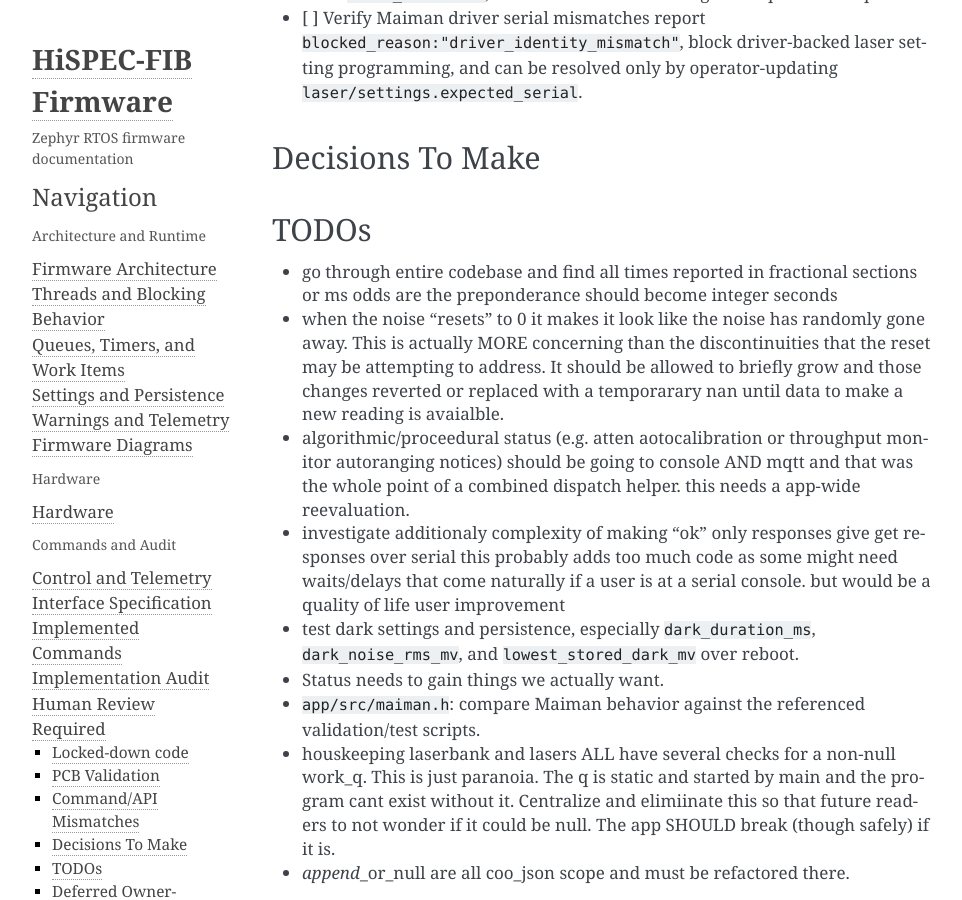
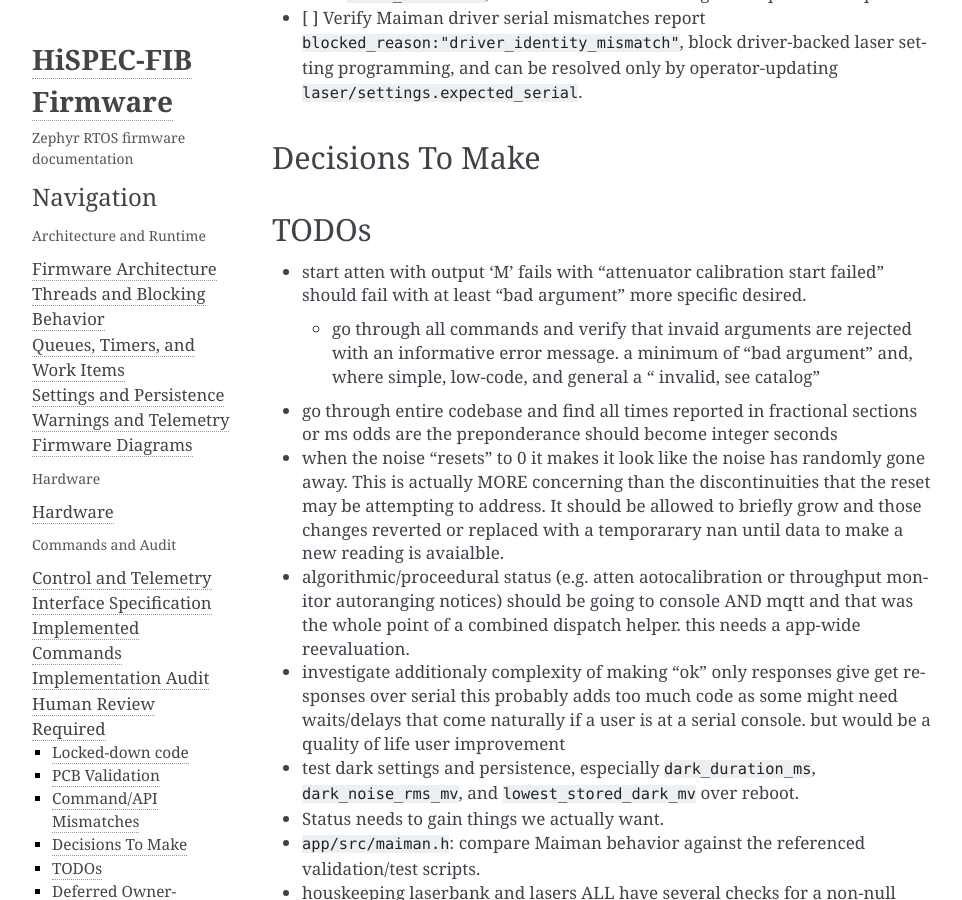
Before and after one commit to COO-Utilities/hispec-tib, a Sphinx documentation site: the page built from doc/human_review_required.md, in a window 1280 px wide and 900 px high, scrolled down 1366 px. Shown: the whole window, without its empty margins (148-1110 px from the left). Built offline with Sphinx 7.4.7, drawn with Linux system fonts in a browser that asks for light colours.

Commit message:
Add todos for argument validation and noise handling adjustments

```diff
--- a/doc/human_review_required.md
+++ b/doc/human_review_required.md
@@ -57,6 +57,8 @@ LLMs Agents: Do NOT change heading names in this file.
 
 
 ## TODOs
+- start atten with output 'M' fails with "attenuator calibration start failed" should fail with at least "bad argument" more specific desired.
+  - go through all commands and verify that invaid arguments are rejected with an informative error message. a minimum of "bad argument" and, where simple, low-code, and general a "<arg> invalid, see catalog"
 - go through entire codebase and find all times reported in fractional sections or ms odds are the preponderance should become integer seconds
 - when the noise "resets" to 0 it makes it look like the noise has randomly gone away. This is actually MORE concerning than the discontinuities that the reset may be attempting to address. It should be allowed to briefly grow and those changes reverted or replaced with a temporarary nan until data to make a new reading is avaialble.
 
```
